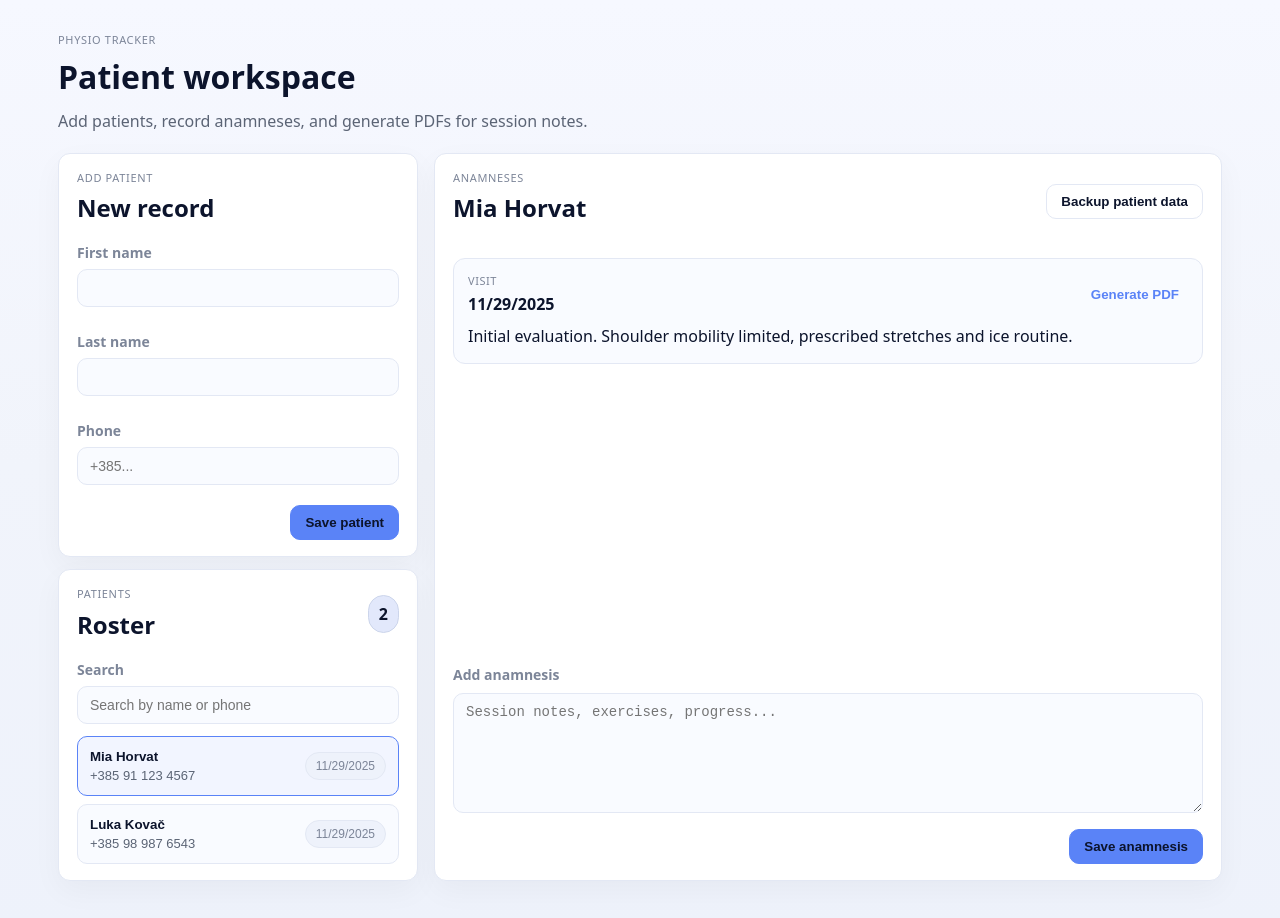
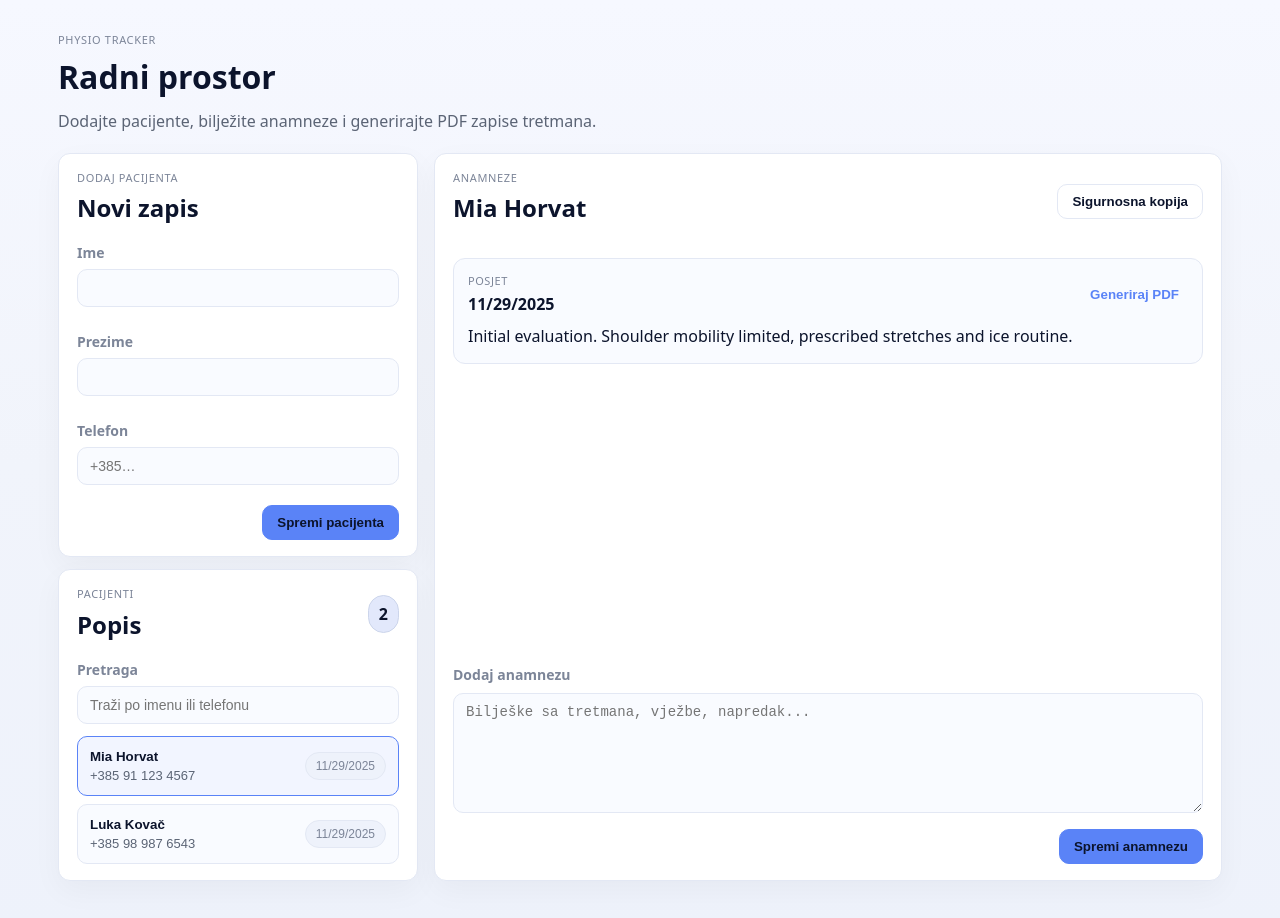
Before and after one commit to OPetricevic/physio-tracker, a React app in the folder frontend/: page / in a window 1280 px wide. Shown: the top 918 px of the page. Built offline with nearby package versions, Linux system fonts and the light colour scheme; the HTML template or start-up script is replaced by a standard one; a web font is replaced by a local one.

Commit message:
feat: localize UI to croatian

```diff
--- a/frontend/src/App.tsx
+++ b/frontend/src/App.tsx
@@ -83,9 +83,9 @@ function App() {
       <header className="app-header">
         <div>
           <p className="eyebrow">Physio Tracker</p>
-          <h1>Patient workspace</h1>
+          <h1>Radni prostor</h1>
           <p className="lede">
-            Add patients, record anamneses, and generate PDFs for session notes.
+            Dodajte pacijente, bilježite anamneze i generirajte PDF zapise tretmana.
           </p>
         </div>
       </header>
--- a/frontend/src/components/AnamnesisPanel.tsx
+++ b/frontend/src/components/AnamnesisPanel.tsx
@@ -31,23 +31,23 @@ export function AnamnesisPanel({
     <div className="panel detail">
       <div className="panel-header">
         <div>
-          <p className="eyebrow">Anamneses</p>
-          <h2>{patientName || 'Select a patient'}</h2>
+          <p className="eyebrow">Anamneze</p>
+          <h2>{patientName || 'Odaberite pacijenta'}</h2>
         </div>
         <div className="actions">
           <button type="button" className="btn ghost" onClick={onBackup} disabled={disabled}>
-            Backup patient data
+            Sigurnosna kopija
           </button>
         </div>
       </div>
 
       <div className="stack">
-        {anamneses.length === 0 && <div className="empty">No anamneses yet.</div>}
+        {anamneses.length === 0 && <div className="empty">Nema unosa.</div>}
         {anamneses.map((entry) => (
           <article key={entry.uuid} className="note">
             <div className="note__header">
               <div>
-                <p className="note__eyebrow">Visit</p>
+                <p className="note__eyebrow">Posjet</p>
                 <strong>{new Date(entry.createdAt).toLocaleDateString()}</strong>
               </div>
               <button
@@ -56,7 +56,7 @@ export function AnamnesisPanel({
                 onClick={() => onGeneratePdf(entry.uuid)}
                 disabled={disabled}
               >
-                Generate PDF
+                Generiraj PDF
               </button>
             </div>
             <p className="note__body">{entry.note}</p>
@@ -65,11 +65,11 @@ export function AnamnesisPanel({
       </div>
 
       <form className="composer" onSubmit={handleSubmit}>
-        <label htmlFor="note">Add anamnesis</label>
+        <label htmlFor="note">Dodaj anamnezu</label>
         <textarea
           id="note"
           name="note"
-          placeholder="Session notes, exercises, progress..."
+          placeholder="Bilješke sa tretmana, vježbe, napredak..."
           value={note}
           onChange={(e) => setNote(e.target.value)}
           rows={4}
@@ -77,7 +77,7 @@ export function AnamnesisPanel({
         />
         <div className="actions">
           <button type="submit" className="btn primary" disabled={disabled}>
-            Save anamnesis
+            Spremi anamnezu
           </button>
         </div>
       </form>
--- a/frontend/src/components/PatientForm.tsx
+++ b/frontend/src/components/PatientForm.tsx
@@ -28,13 +28,13 @@ export function PatientForm({ onCreate }: Props) {
     <form className="panel" onSubmit={handleSubmit}>
       <div className="panel-header">
         <div>
-          <p className="eyebrow">Add patient</p>
-          <h2>New record</h2>
+          <p className="eyebrow">Dodaj pacijenta</p>
+          <h2>Novi zapis</h2>
         </div>
       </div>
       <div className="field-grid">
         <div className="field">
-          <label htmlFor="firstName">First name</label>
+          <label htmlFor="firstName">Ime</label>
           <input
             id="firstName"
             name="firstName"
@@ -45,7 +45,7 @@ export function PatientForm({ onCreate }: Props) {
           />
         </div>
         <div className="field">
-          <label htmlFor="lastName">Last name</label>
+          <label htmlFor="lastName">Prezime</label>
           <input
             id="lastName"
             name="lastName"
@@ -56,12 +56,12 @@ export function PatientForm({ onCreate }: Props) {
           />
         </div>
         <div className="field">
-          <label htmlFor="phone">Phone</label>
+          <label htmlFor="phone">Telefon</label>
           <input
             id="phone"
             name="phone"
             autoComplete="tel"
-            placeholder="+385..."
+            placeholder="+385…"
             value={phone}
             onChange={(e) => setPhone(e.target.value)}
           />
@@ -69,7 +69,7 @@ export function PatientForm({ onCreate }: Props) {
       </div>
       <div className="actions">
         <button type="submit" className="btn primary">
-          Save patient
+          Spremi pacijenta
         </button>
       </div>
     </form>
--- a/frontend/src/components/PatientList.tsx
+++ b/frontend/src/components/PatientList.tsx
@@ -19,17 +19,17 @@ export function PatientList({
     <div className="panel">
       <div className="panel-header">
         <div>
-          <p className="eyebrow">Patients</p>
-          <h2>Roster</h2>
+          <p className="eyebrow">Pacijenti</p>
+          <h2>Popis</h2>
         </div>
         <span className="badge">{patients.length}</span>
       </div>
       <div className="field">
-        <label htmlFor="search">Search</label>
+        <label htmlFor="search">Pretraga</label>
         <input
           id="search"
           type="search"
-          placeholder="Search by name or phone"
+          placeholder="Traži po imenu ili telefonu"
           value={searchTerm}
           onChange={(e) => onSearchChange(e.target.value)}
         />
```
